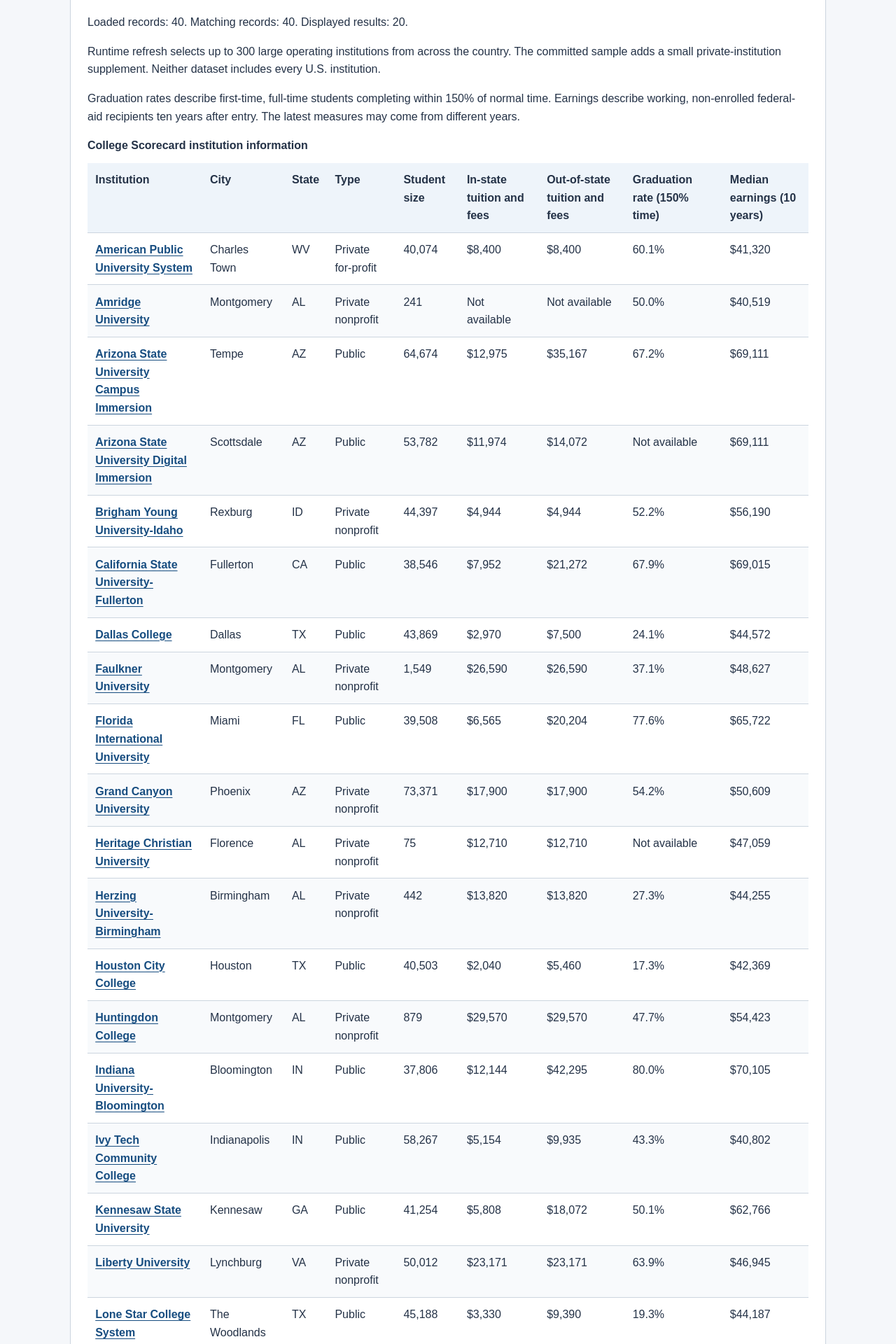
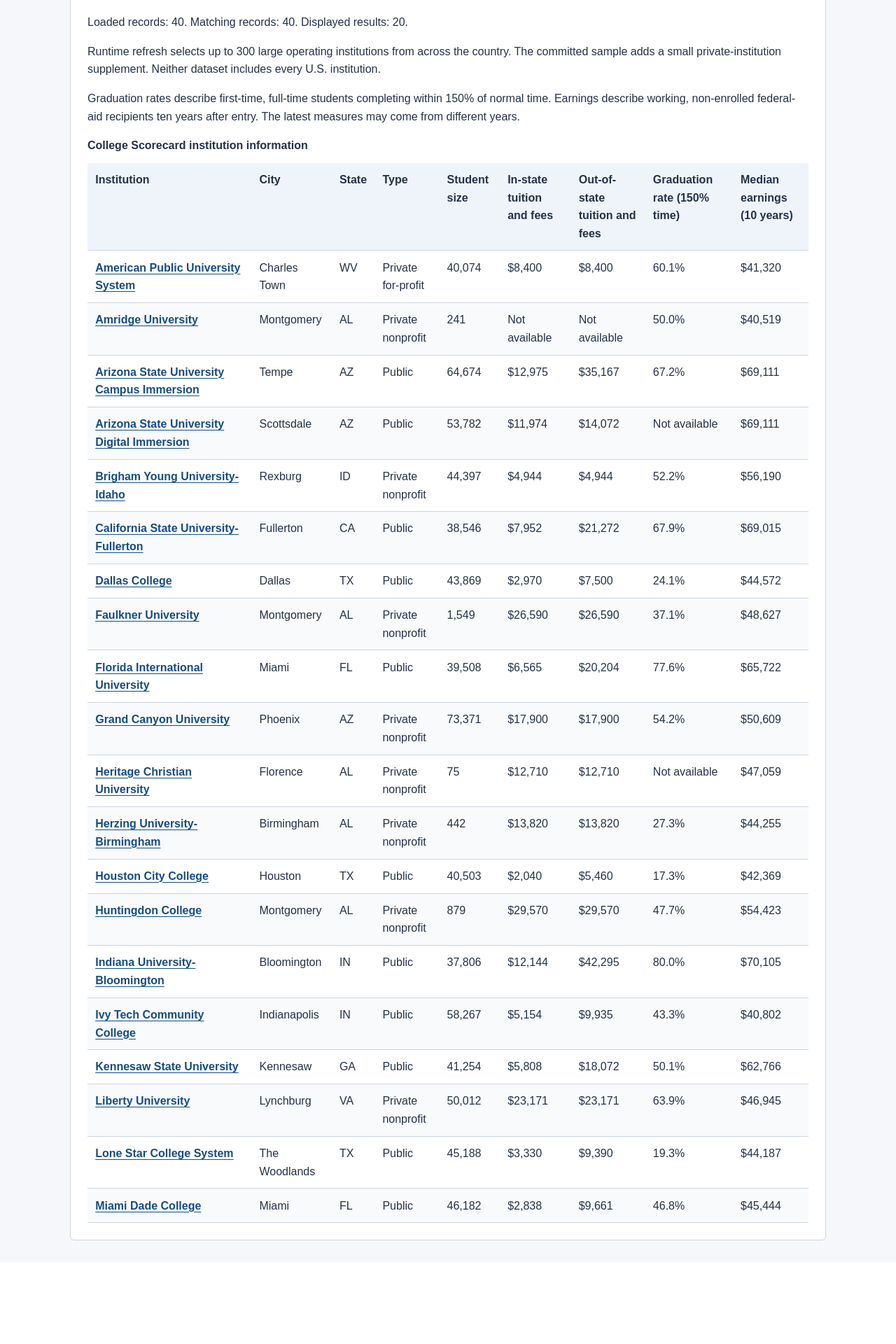
Before and after one commit to Yug-More/CampusFit, a Flask app: page /explorer in a window 1280 px wide. Shown: the part 1206-3126 px from the top of the page at 70% size. After the commit the page ends 2978 px from the top, so only its background shows below. Run offline with Flask 3, Linux system fonts and the light colour scheme.

Commit message:
fix: improve college name wrapping

```diff
--- a/static/css/style.css
+++ b/static/css/style.css
@@ -64,7 +64,6 @@ h2 {
 }
 
 h1,
-tbody th,
 .college-details dd {
     overflow-wrap: anywhere;
 }
@@ -188,6 +187,11 @@ tbody tr:nth-child(even) {
     background: #f8fafc;
 }
 
+tbody th {
+    min-width: 12rem;
+    overflow-wrap: break-word;
+}
+
 .college-details {
     display: grid;
     grid-template-columns: repeat(auto-fit, minmax(min(100%, 240px), 1fr));
```
